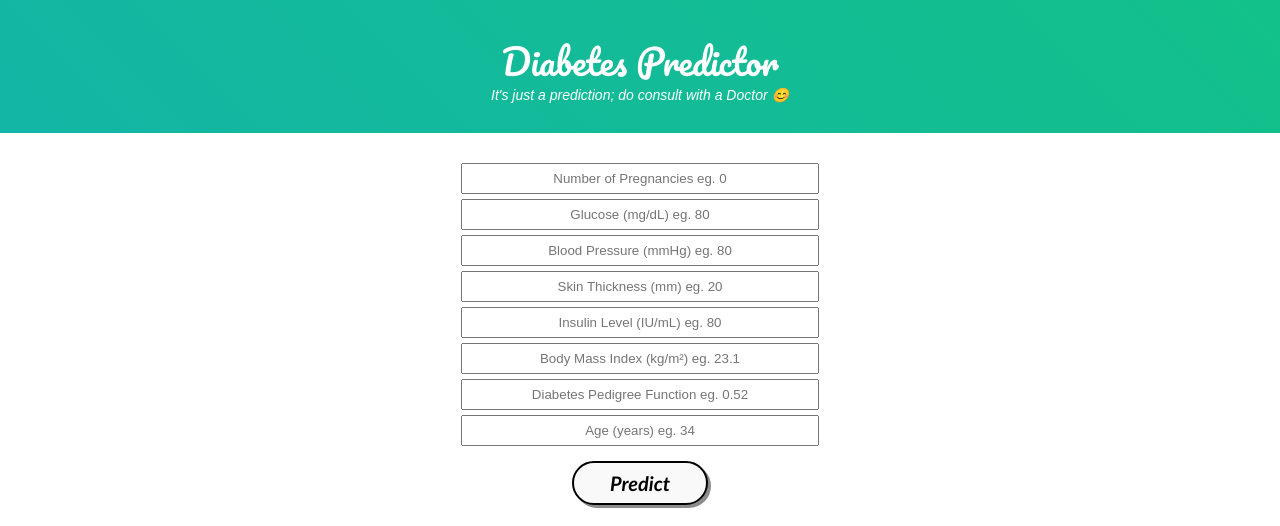
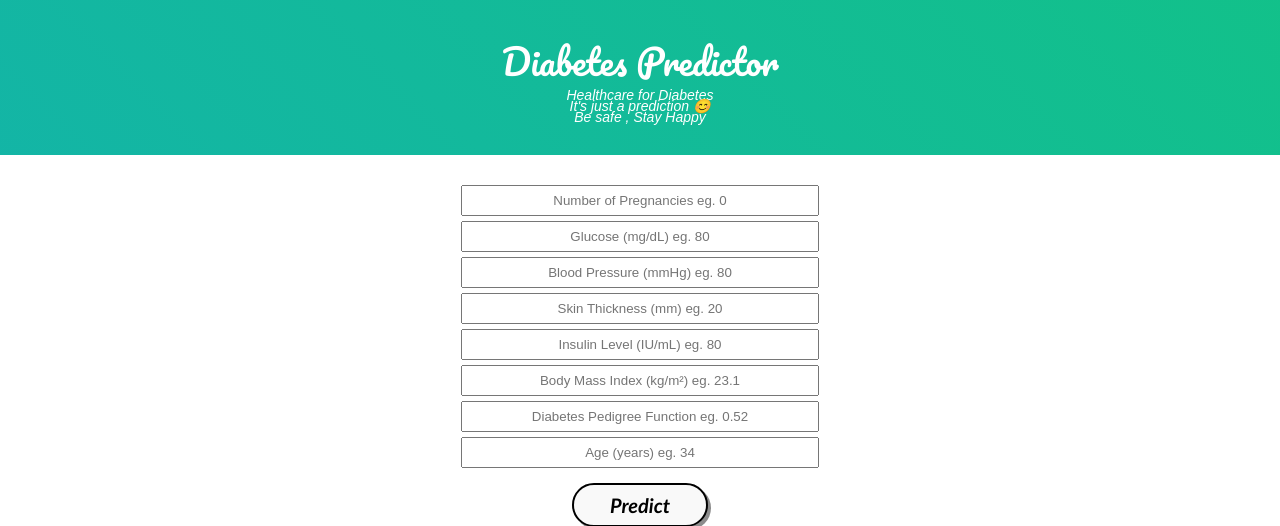
Before and after one commit to sushanth5d2/health, a Flask app: page / in a window 1280 px wide. Shown: the top 526 px of the page. Run offline with Flask 2, Linux system fonts and the light colour scheme; parts of the project's set-up code (start-up, migrations or seed data) failed here and were passed over; some libraries are stand-ins or nearby versions.

Commit message:
Update index.html

```diff
--- a/templates/index.html
+++ b/templates/index.html
@@ -16,7 +16,9 @@
     	<div class="container">
             <h2 class='container-heading'><span class="heading_font">Diabetes Predictor</span></h2>
             <div class='description'>
-    			<p>It's just a prediction; do consult with a Doctor 😊</p>
+                <p>Healthcare for Diabetes</p>
+    			<p>It's just a prediction 😊</p>
+                <p>Be safe , Stay Happy</p>
     		</div>
     	</div>
 
@@ -39,8 +41,8 @@
         <!-- Footer -->
        <div class='footer'>
            <div class="contact">
-               <a target="_blank" href="https://github.com/im-rcr"><i class="fab fa-github fa-lg contact-icon"></i></a>
-               <a target="_blank" href="https://www.linkedin.com/in/rahul-chauhan-b54842154/"><i class="fab fa-linkedin fa-lg contact-icon"></i></a>
+               <a target="_blank" href="https://github.com/sushanth5d2"><i class="fab fa-github fa-lg contact-icon"></i></a>
+               <a target="_blank" href="https://www.linkedin.com/in/sushanth-chithaluri-764099211/"><i class="fab fa-linkedin fa-lg contact-icon"></i></a>
            </div>
            <p class='footer-description'>Project by sushanth.</p>
        </div>
```
